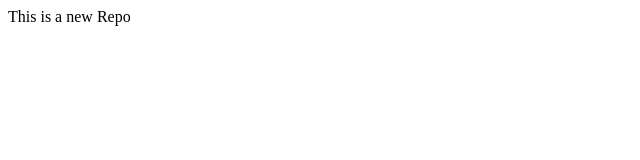
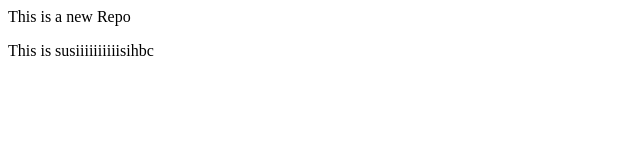
Before and after one commit to zanzech/new-repo, a plain HTML site: page index.html in a window 1280 px wide. Shown: the whole page, without its empty margins (0-640 px from the left). Drawn offline with Linux system fonts and the light colour scheme.

Commit message:
Added Somethng

```diff
--- a/index.html
+++ b/index.html
@@ -1 +1,2 @@
 <p>This is a new Repo</p>
+<P>This is susiiiiiiiiiisihbc</P>
```
